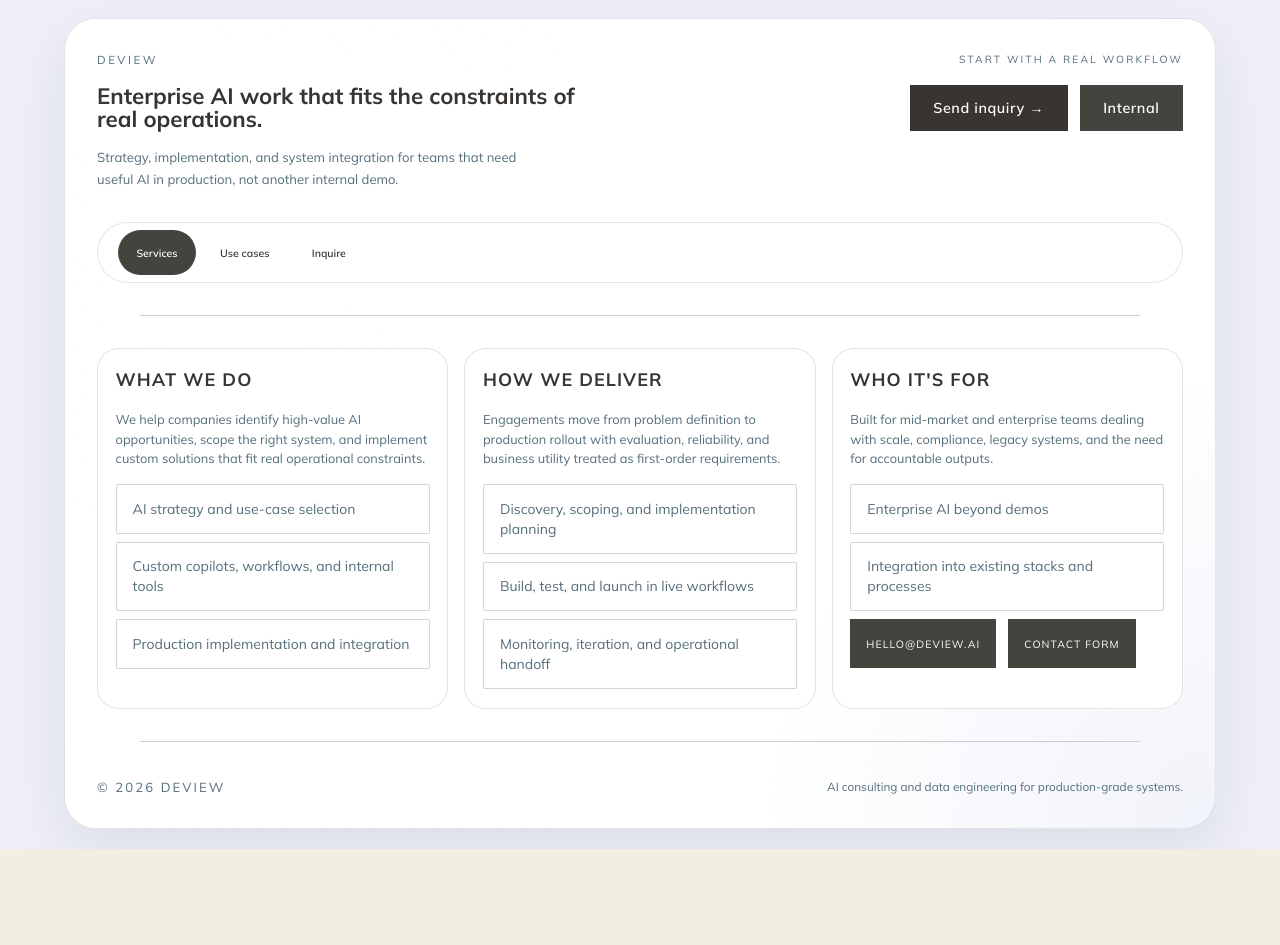
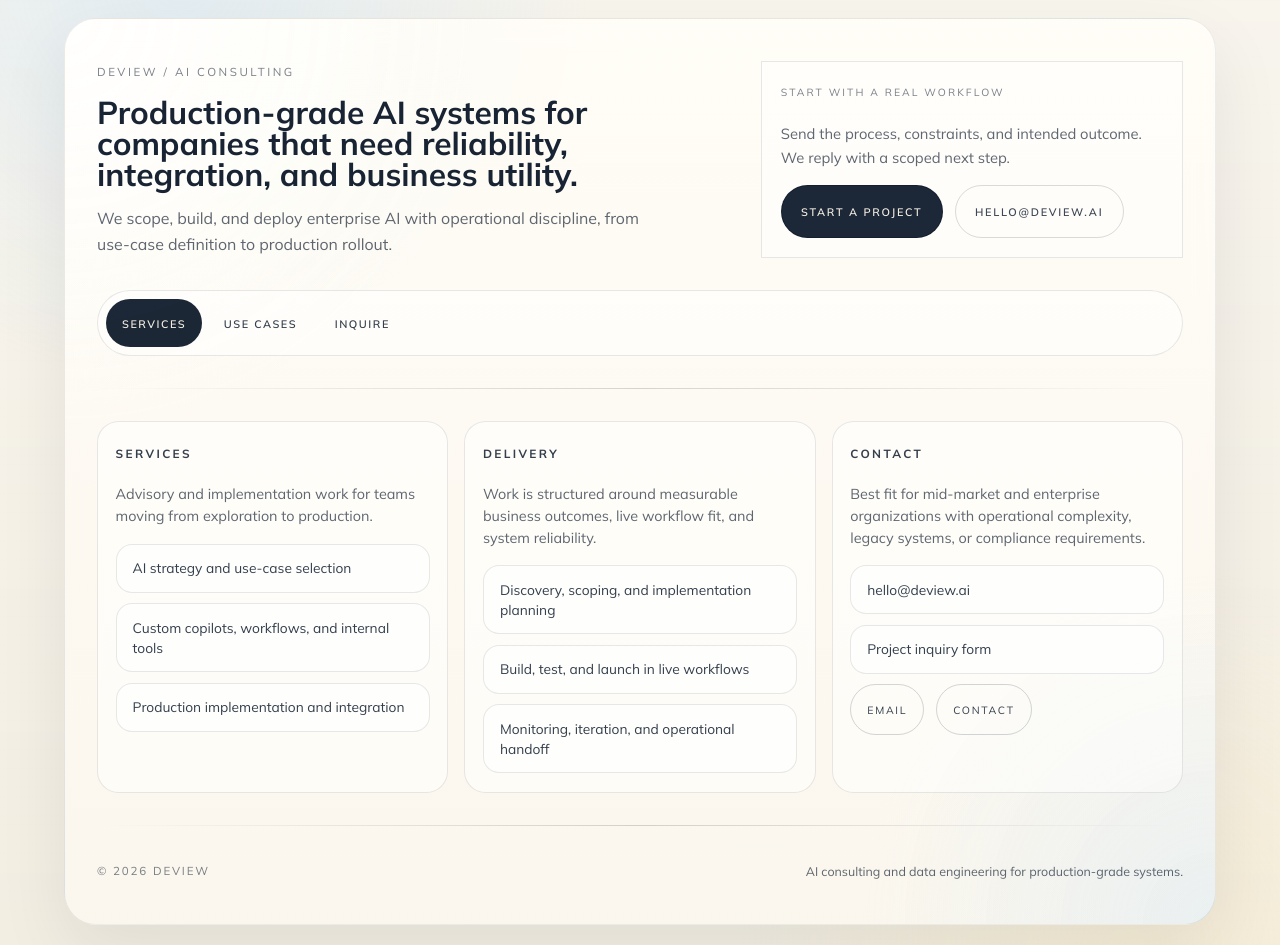
Before and after one commit to artemiusradin-png/deview-website, a Next.js app: page /contact in a window 1280 px wide. Shown: the part 960-1905 px from the top of the page. Before the commit the page ends 1809 px from the top, so only its background shows below. Built offline with nearby package versions, Linux system fonts and the light colour scheme.

Commit message:
Redesign site footer

```diff
--- a/app/globals.css
+++ b/app/globals.css
@@ -2129,76 +2129,109 @@ html[data-theme="light"] .contact-monument {
   }
 }
 
-/* ---------- Footer inspired layout (Mulish ≈ legacy Muli, light band — scoped, does not affect global body) ---------- */
+/* ---------- Footer inspired layout ---------- */
 footer.site-footer-inspired {
   font-family: var(--font-footer-mulish), system-ui, sans-serif;
-  background-color: #efeff9;
-  color: #546e7a;
-  border-top: 1px solid rgba(204, 204, 204, 0.85);
+  position: relative;
+  color: var(--white-80);
+  background:
+    radial-gradient(circle at 14% 0%, rgba(148, 214, 255, 0.08), transparent 28%),
+    radial-gradient(circle at 88% 100%, rgba(255, 214, 138, 0.08), transparent 26%),
+    linear-gradient(180deg, rgba(255, 255, 255, 0.01), rgba(255, 255, 255, 0)),
+    var(--background);
+  border-top: 1px solid var(--white-10);
 }
 
 footer.site-footer-inspired .footer-card {
-  color: #383431;
+  color: var(--white-90);
   background:
-    radial-gradient(circle at top left, rgba(255, 255, 255, 0.9), transparent 36%),
-    radial-gradient(circle at bottom right, rgba(225, 229, 245, 0.45), transparent 32%),
-    #ffffff;
-  border: 1px solid rgba(56, 52, 49, 0.12);
-  box-shadow: 0 20px 56px rgba(84, 110, 122, 0.14);
+    radial-gradient(circle at top left, rgba(148, 214, 255, 0.09), transparent 26%),
+    radial-gradient(circle at bottom right, rgba(255, 214, 138, 0.08), transparent 22%),
+    linear-gradient(180deg, rgba(255, 255, 255, 0.035), rgba(255, 255, 255, 0.015));
+  border: 1px solid var(--white-10);
+  box-shadow: 0 30px 90px rgba(0, 0, 0, 0.28);
+  backdrop-filter: blur(14px);
 }
 
 footer.site-footer-inspired .footer-inspired-eyebrow {
   font-size: 0.72rem;
   letter-spacing: 0.22em;
   text-transform: uppercase;
-  color: #546e7a;
+  color: var(--white-60);
 }
 
 footer.site-footer-inspired .footer-inspired-headline {
   margin: 0;
-  font-size: clamp(1.1rem, 0.95rem + 0.55vw, 1.5rem);
+  font-size: clamp(1.55rem, 1.18rem + 1vw, 2.7rem);
   font-weight: 700;
-  color: #383431;
+  color: var(--white-100);
+  text-wrap: balance;
 }
 
 footer.site-footer-inspired .footer-inspired-intro {
-  font-size: clamp(0.72rem, 0.66rem + 0.2vw, 0.92rem);
-  color: #546e7a;
+  font-size: clamp(0.88rem, 0.82rem + 0.22vw, 1rem);
+  color: var(--text-muted);
+}
+
+footer.site-footer-inspired .footer-cta-panel {
+  display: grid;
+  gap: 1rem;
+  padding: 1.15rem;
+  border: 1px solid var(--white-10);
+  background: linear-gradient(180deg, rgba(255, 255, 255, 0.035), rgba(255, 255, 255, 0.015));
+}
+
+footer.site-footer-inspired .footer-cta-copy {
+  margin: 0;
+  max-width: 28rem;
+  font-size: 0.92rem;
+  line-height: 1.6;
+  color: var(--text-muted);
+}
+
+footer.site-footer-inspired .footer-cta-actions {
+  display: flex;
+  flex-wrap: wrap;
+  gap: 0.75rem;
 }
 
 footer.site-footer-inspired .footer-inspired-cta-label {
   font-size: 0.65rem;
   text-transform: uppercase;
   letter-spacing: 0.2em;
-  color: #546e7a;
+  color: var(--white-60);
 }
 
 footer.site-footer-inspired .footer-inspired-btn {
-  font-size: clamp(0.8125rem, 0.78rem + 0.15vw, 1rem);
-  border-radius: 0 !important;
-  padding-left: clamp(1.15rem, 0.95rem + 0.65vw, 1.75rem);
-  padding-right: clamp(1.15rem, 0.95rem + 0.65vw, 1.75rem);
-  padding-top: clamp(0.55rem, 0.48rem + 0.2vw, 0.75rem);
-  padding-bottom: clamp(0.55rem, 0.48rem + 0.2vw, 0.75rem);
-  background: #383431 !important;
-  border: none !important;
-  color: #fff !important;
-  text-transform: none;
-  letter-spacing: 0.04em;
+  display: inline-flex;
+  align-items: center;
+  justify-content: center;
+  min-height: 2.95rem;
+  padding: 0.78rem 1.2rem;
+  border-radius: 999px !important;
+  border: 1px solid rgba(240, 240, 250, 0.18) !important;
+  background: var(--white-100) !important;
+  color: var(--background) !important;
+  text-transform: uppercase;
+  letter-spacing: 0.16em;
   font-weight: 600;
+  font-size: 0.68rem;
 }
 
 footer.site-footer-inspired .footer-inspired-btn:hover {
-  background: #2d2a28 !important;
-  color: #fff !important;
+  background: transparent !important;
+  color: var(--white-100) !important;
+  border-color: var(--white-100) !important;
 }
 
 footer.site-footer-inspired .footer-inspired-btn--muted {
-  background: #42443e !important;
+  background: transparent !important;
+  color: var(--white-80) !important;
+  border-color: var(--white-20) !important;
 }
 
 footer.site-footer-inspired .footer-inspired-btn:focus-visible {
-  outline: 2px solid #42443e;
+  outline: 2px solid var(--white-40);
   outline-offset: 2px;
   box-shadow: none;
 }
@@ -2210,10 +2243,10 @@ footer.site-footer-inspired .footer-third-row {
   gap: 0.35rem;
   list-style: none;
   margin: 0;
-  padding: clamp(0.35rem, 0.8vh, 0.65rem) clamp(0.75rem, 2.7vh, 1.25rem);
-  background: #ffffff;
+  padding: 0.5rem;
+  background: rgba(255, 255, 255, 0.03);
   border-radius: 50px;
-  border: 1px solid rgba(66, 68, 62, 0.12);
+  border: 1px solid var(--white-10);
 }
 
 footer.site-footer-inspired .footer-third-row li {
@@ -2223,116 +2256,227 @@ footer.site-footer-inspired .footer-third-row li {
 
 footer.site-footer-inspired .footer-third-row a {
   display: block;
-  padding: 0.55rem 1.15rem;
+  padding: 0.65rem 1rem;
   border-radius: 999px;
   text-decoration: none !important;
   color: inherit;
 }
 
 footer.site-footer-inspired .footer-third-row li span {
-  font-size: clamp(0.5625rem, 0.5rem + 0.2vw, 0.75rem);
+  font-size: 0.68rem;
   font-weight: 600;
-  color: #383431;
+  letter-spacing: 0.14em;
+  text-transform: uppercase;
+  color: var(--white-70, rgba(240, 240, 250, 0.72));
 }
 
 footer.site-footer-inspired .footer-third-row li.active-1 {
-  background: #42443e;
+  background: var(--white-100);
 }
 
 footer.site-footer-inspired .footer-third-row li.active-1 span {
-  color: #fff !important;
+  color: var(--background) !important;
 }
 
 footer.site-footer-inspired .footer-inspired-line.footer-divider {
   height: 1px;
-  width: 92%;
-  margin-left: auto;
-  margin-right: auto;
-  background: #ccc !important;
+  width: 100%;
+  margin-left: 0;
+  margin-right: 0;
+  background: linear-gradient(90deg, transparent, var(--white-20), transparent) !important;
   border: none;
   border-radius: 0;
 }
 
 footer.site-footer-inspired .footer-column-title {
   margin: 0 0 1.1rem;
-  font-size: 1.125rem;
+  font-size: 0.74rem;
   font-weight: 700;
-  letter-spacing: 0.06em;
+  letter-spacing: 0.2em;
   text-transform: uppercase;
-  color: #383431;
+  color: var(--white-80);
 }
 
 footer.site-footer-inspired .footer-summary-card {
-  background: #ffffff !important;
-  border: 1px solid rgba(66, 68, 62, 0.14);
-  color: #383431;
+  background: rgba(255, 255, 255, 0.025) !important;
+  border: 1px solid var(--white-10);
+  color: var(--white-90);
 }
 
 footer.site-footer-inspired .footer-summary-copy {
-  color: #546e7a;
-  font-size: clamp(0.72rem, 0.68rem + 0.15vw, 0.86rem);
+  color: var(--text-muted);
+  font-size: 0.9rem;
 }
 
 footer.site-footer-inspired .footer-link-stack {
-  gap: 0.5rem;
+  gap: 0.65rem;
 }
 
 footer.site-footer-inspired .footer-link-row {
   margin-top: 0;
   margin-bottom: 0;
   cursor: pointer;
-  border-radius: 2px;
-  border-color: rgba(66, 68, 62, 0.22);
-  background: rgba(255, 255, 255, 0.96);
-  color: #546e7a;
+  border-radius: 1rem;
+  border-color: var(--white-10);
+  background: rgba(255, 255, 255, 0.02);
+  color: var(--white-80);
 }
 
 footer.site-footer-inspired .footer-link-row span {
-  font-size: clamp(0.8125rem, 0.78rem + 0.12vw, 0.9rem);
+  font-size: 0.86rem;
 }
 
 footer.site-footer-inspired .footer-link-row:hover,
 footer.site-footer-inspired .footer-link-row:focus-visible {
-  color: #383431;
-  border-color: #42443e;
-  background: rgba(239, 239, 249, 0.65);
-  transform: none;
+  color: var(--white-100);
+  border-color: var(--white-20);
+  background: rgba(255, 255, 255, 0.045);
+  transform: translateX(4px);
 }
 
 footer.site-footer-inspired .footer-chip {
-  border-radius: 0;
-  border: none;
-  background: #42443e !important;
-  color: #fff !important;
-  letter-spacing: 0.1em;
+  border-radius: 999px;
+  border: 1px solid var(--white-20);
+  background: transparent !important;
+  color: var(--white-90) !important;
+  letter-spacing: 0.16em;
 }
 
 footer.site-footer-inspired .footer-chip:hover,
 footer.site-footer-inspired .footer-chip:focus-visible {
-  background: #383431 !important;
-  color: #fff !important;
-  border-color: transparent;
+  background: var(--white-100) !important;
+  color: var(--background) !important;
+  border-color: var(--white-100);
 }
 
 footer.site-footer-inspired .footer-inspired-meta small.footer-inspired-copyright {
-  font-size: clamp(0.75rem, 0.7rem + 0.15vw, 0.875rem);
+  font-size: 0.72rem;
   text-transform: uppercase;
   letter-spacing: 0.16em;
-  color: #546e7a;
+  color: var(--white-60);
 }
 
 footer.site-footer-inspired .footer-inspired-tagline {
-  font-size: clamp(0.68rem, 0.64rem + 0.12vw, 0.8rem);
-  color: #546e7a;
+  font-size: 0.78rem;
+  color: var(--text-muted);
 }
 
 footer.site-footer-inspired a {
   text-decoration: none;
+}
+
+html[data-theme="light"] footer.site-footer-inspired {
+  color: rgba(19, 31, 47, 0.86);
+  background:
+    radial-gradient(circle at 14% 0%, rgba(171, 215, 255, 0.28), transparent 28%),
+    radial-gradient(circle at 88% 100%, rgba(255, 232, 179, 0.28), transparent 26%),
+    linear-gradient(180deg, rgba(255, 255, 255, 0.4), rgba(255, 255, 255, 0)),
+    var(--background);
+  border-top-color: rgba(19, 31, 47, 0.1);
+}
+
+html[data-theme="light"] footer.site-footer-inspired .footer-card {
+  color: rgba(19, 31, 47, 0.94);
+  background:
+    radial-gradient(circle at top left, rgba(255, 255, 255, 0.85), transparent 28%),
+    radial-gradient(circle at bottom right, rgba(171, 215, 255, 0.22), transparent 24%),
+    linear-gradient(180deg, rgba(255, 253, 247, 0.92), rgba(251, 247, 238, 0.92));
+  border-color: rgba(19, 31, 47, 0.08);
+  box-shadow: 0 28px 70px rgba(19, 31, 47, 0.08);
+}
+
+html[data-theme="light"] footer.site-footer-inspired .footer-inspired-eyebrow,
+html[data-theme="light"] footer.site-footer-inspired .footer-inspired-cta-label,
+html[data-theme="light"] footer.site-footer-inspired .footer-inspired-copyright {
+  color: rgba(19, 31, 47, 0.56);
+}
+
+html[data-theme="light"] footer.site-footer-inspired .footer-inspired-headline {
+  color: rgba(19, 31, 47, 0.98);
+}
+
+html[data-theme="light"] footer.site-footer-inspired .footer-inspired-intro,
+html[data-theme="light"] footer.site-footer-inspired .footer-cta-copy,
+html[data-theme="light"] footer.site-footer-inspired .footer-summary-copy,
+html[data-theme="light"] footer.site-footer-inspired .footer-inspired-tagline {
+  color: rgba(19, 31, 47, 0.68);
+}
+
+html[data-theme="light"] footer.site-footer-inspired .footer-cta-panel,
+html[data-theme="light"] footer.site-footer-inspired .footer-third-row,
+html[data-theme="light"] footer.site-footer-inspired .footer-summary-card,
+html[data-theme="light"] footer.site-footer-inspired .footer-link-row {
+  border-color: rgba(19, 31, 47, 0.1);
+}
+
+html[data-theme="light"] footer.site-footer-inspired .footer-cta-panel,
+html[data-theme="light"] footer.site-footer-inspired .footer-third-row,
+html[data-theme="light"] footer.site-footer-inspired .footer-summary-card {
+  background: rgba(255, 255, 255, 0.5) !important;
+}
+
+html[data-theme="light"] footer.site-footer-inspired .footer-third-row li span,
+html[data-theme="light"] footer.site-footer-inspired .footer-column-title,
+html[data-theme="light"] footer.site-footer-inspired .footer-link-row,
+html[data-theme="light"] footer.site-footer-inspired .footer-chip {
+  color: rgba(19, 31, 47, 0.86) !important;
+}
+
+html[data-theme="light"] footer.site-footer-inspired .footer-third-row li.active-1 {
+  background: rgba(19, 31, 47, 0.96);
+}
+
+html[data-theme="light"] footer.site-footer-inspired .footer-third-row li.active-1 span {
+  color: #f3eee2 !important;
+}
+
+html[data-theme="light"] footer.site-footer-inspired .footer-inspired-btn {
+  background: rgba(19, 31, 47, 0.96) !important;
+  color: #f3eee2 !important;
+  border-color: rgba(19, 31, 47, 0.96) !important;
+}
+
+html[data-theme="light"] footer.site-footer-inspired .footer-inspired-btn:hover {
+  background: transparent !important;
+  color: rgba(19, 31, 47, 0.96) !important;
+  border-color: rgba(19, 31, 47, 0.96) !important;
+}
+
+html[data-theme="light"] footer.site-footer-inspired .footer-inspired-btn--muted {
+  background: transparent !important;
+  color: rgba(19, 31, 47, 0.82) !important;
+  border-color: rgba(19, 31, 47, 0.16) !important;
+}
+
+html[data-theme="light"] footer.site-footer-inspired .footer-link-row {
+  background: rgba(255, 255, 255, 0.66);
+}
+
+html[data-theme="light"] footer.site-footer-inspired .footer-link-row:hover,
+html[data-theme="light"] footer.site-footer-inspired .footer-link-row:focus-visible {
+  color: rgba(19, 31, 47, 0.98);
+  border-color: rgba(19, 31, 47, 0.18);
+  background: rgba(255, 255, 255, 0.9);
+}
+
+html[data-theme="light"] footer.site-footer-inspired .footer-chip:hover,
+html[data-theme="light"] footer.site-footer-inspired .footer-chip:focus-visible {
+  background: rgba(19, 31, 47, 0.96) !important;
+  color: #f3eee2 !important;
+  border-color: rgba(19, 31, 47, 0.96);
 }
 
 @media (max-width: 640px) {
   footer.site-footer-inspired .footer-card {
     border-radius: 1.5rem;
+  }
+
+  footer.site-footer-inspired .footer-inspired-headline {
+    font-size: clamp(1.35rem, 1.05rem + 1.4vw, 1.9rem);
+  }
+
+  footer.site-footer-inspired .footer-cta-panel {
+    padding: 1rem;
   }
 }
 
--- a/components/SiteFooter.tsx
+++ b/components/SiteFooter.tsx
@@ -25,32 +25,30 @@ export function SiteFooter({ rootPrefix = "" }: SiteFooterProps) {
 
   return (
     <footer className="site-footer-inspired section-gutter overflow-x-hidden pb-[max(1.25rem,env(safe-area-inset-bottom))] pt-8 sm:pt-10">
-      <div className="footer-card mx-auto flex max-w-6xl flex-col gap-8 px-5 py-6 sm:px-6 sm:py-7 lg:px-8">
-        <div className="flex flex-col gap-6 lg:flex-row lg:items-start lg:justify-between">
-          <div className="footer-inspired-lead max-w-xl">
-            <p className="footer-inspired-eyebrow mb-3">DeView</p>
-            <h3 className="footer-inspired-headline max-w-lg leading-[1.05]">
-              Enterprise AI work that fits the constraints of real operations.
+      <div className="footer-card mx-auto flex max-w-6xl flex-col gap-8 px-5 py-6 sm:px-6 sm:py-8 lg:px-8 lg:py-10">
+        <div className="flex flex-col gap-8 lg:grid lg:grid-cols-[minmax(0,1.35fr)_minmax(20rem,0.9fr)] lg:items-end">
+          <div className="footer-inspired-lead max-w-2xl">
+            <p className="footer-inspired-eyebrow mb-3">DeView / AI Consulting</p>
+            <h3 className="footer-inspired-headline max-w-3xl leading-[0.98]">
+              Production-grade AI systems for companies that need reliability, integration, and business utility.
             </h3>
-            <p className="footer-inspired-intro mt-4 max-w-md leading-relaxed">
-              Strategy, implementation, and system integration for teams that need useful AI in production,
-              not another internal demo.
+            <p className="footer-inspired-intro mt-4 max-w-xl leading-relaxed">
+              We scope, build, and deploy enterprise AI with operational discipline, from use-case definition
+              to production rollout.
             </p>
           </div>
 
-          <div className="flex shrink-0 flex-col items-start gap-3 lg:items-end">
+          <div className="footer-cta-panel">
             <span className="footer-inspired-cta-label">Start with a real workflow</span>
-            <div className="flex flex-wrap gap-3">
+            <p className="footer-cta-copy">
+              Send the process, constraints, and intended outcome. We reply with a scoped next step.
+            </p>
+            <div className="footer-cta-actions">
               <a href="/contact" className="btn-outline footer-inspired-btn">
-                Send inquiry →
+                Start a project
               </a>
-              <a
-                href="https://ai-consulting-task-manager.vercel.app/"
-                target="_blank"
-                rel="noopener noreferrer"
-                className="btn-outline footer-inspired-btn footer-inspired-btn--muted"
-              >
-                Internal
+              <a href="mailto:hello@deview.ai" className="btn-outline footer-inspired-btn footer-inspired-btn--muted">
+                hello@deview.ai
               </a>
             </div>
           </div>
@@ -70,10 +68,9 @@ export function SiteFooter({ rootPrefix = "" }: SiteFooterProps) {
 
         <div className="footer-summary-grid">
           <article className="footer-summary-card">
-            <p className="footer-column-title">What We Do</p>
+            <p className="footer-column-title">Services</p>
             <p className="footer-summary-copy">
-              We help companies identify high-value AI opportunities, scope the right system, and implement
-              custom solutions that fit real operational constraints.
+              Advisory and implementation work for teams moving from exploration to production.
             </p>
             <div className="footer-link-stack">
               <a href={resolveHref("#services")} className="footer-link-row">
@@ -89,10 +86,9 @@ export function SiteFooter({ rootPrefix = "" }: SiteFooterProps) {
           </article>
 
           <article className="footer-summary-card">
-            <p className="footer-column-title">How We Deliver</p>
+            <p className="footer-column-title">Delivery</p>
             <p className="footer-summary-copy">
-              Engagements move from problem definition to production rollout with evaluation, reliability,
-              and business utility treated as first-order requirements.
+              Work is structured around measurable business outcomes, live workflow fit, and system reliability.
             </p>
             <div className="footer-link-stack">
               <a href={resolveHref("#process")} className="footer-link-row">
@@ -108,24 +104,24 @@ export function SiteFooter({ rootPrefix = "" }: SiteFooterProps) {
           </article>
 
           <article className="footer-summary-card">
-            <p className="footer-column-title">Who It&apos;s For</p>
+            <p className="footer-column-title">Contact</p>
             <p className="footer-summary-copy">
-              Built for mid-market and enterprise teams dealing with scale, compliance, legacy systems, and
-              the need for accountable outputs.
+              Best fit for mid-market and enterprise organizations with operational complexity, legacy systems,
+              or compliance requirements.
             </p>
             <div className="footer-link-stack">
-              <a href={resolveHref("#enterprise-ai")} className="footer-link-row">
-                <span>Enterprise AI beyond demos</span>
+              <a href="mailto:hello@deview.ai" className="footer-link-row">
+                <span>hello@deview.ai</span>
               </a>
-              <a href={resolveHref("#enterprise-ai")} className="footer-link-row">
-                <span>Integration into existing stacks and processes</span>
+              <a href="/contact" className="footer-link-row">
+                <span>Project inquiry form</span>
               </a>
               <div className="footer-button-row">
                 <a href="mailto:hello@deview.ai" className="footer-chip">
-                  hello@deview.ai
+                  Email
                 </a>
                 <a href="/contact" className="footer-chip">
-                  Contact Form
+                  Contact
                 </a>
               </div>
             </div>
```
